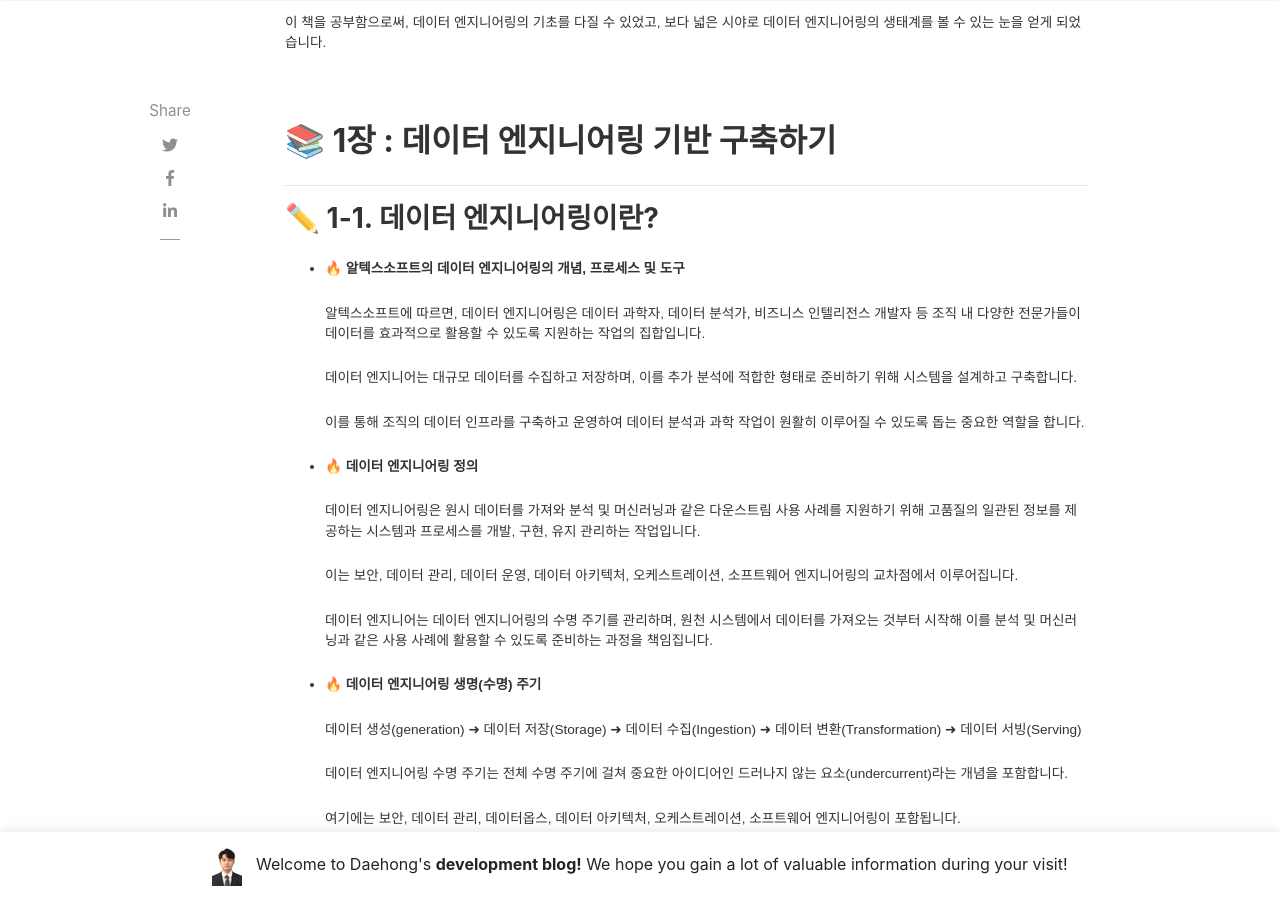
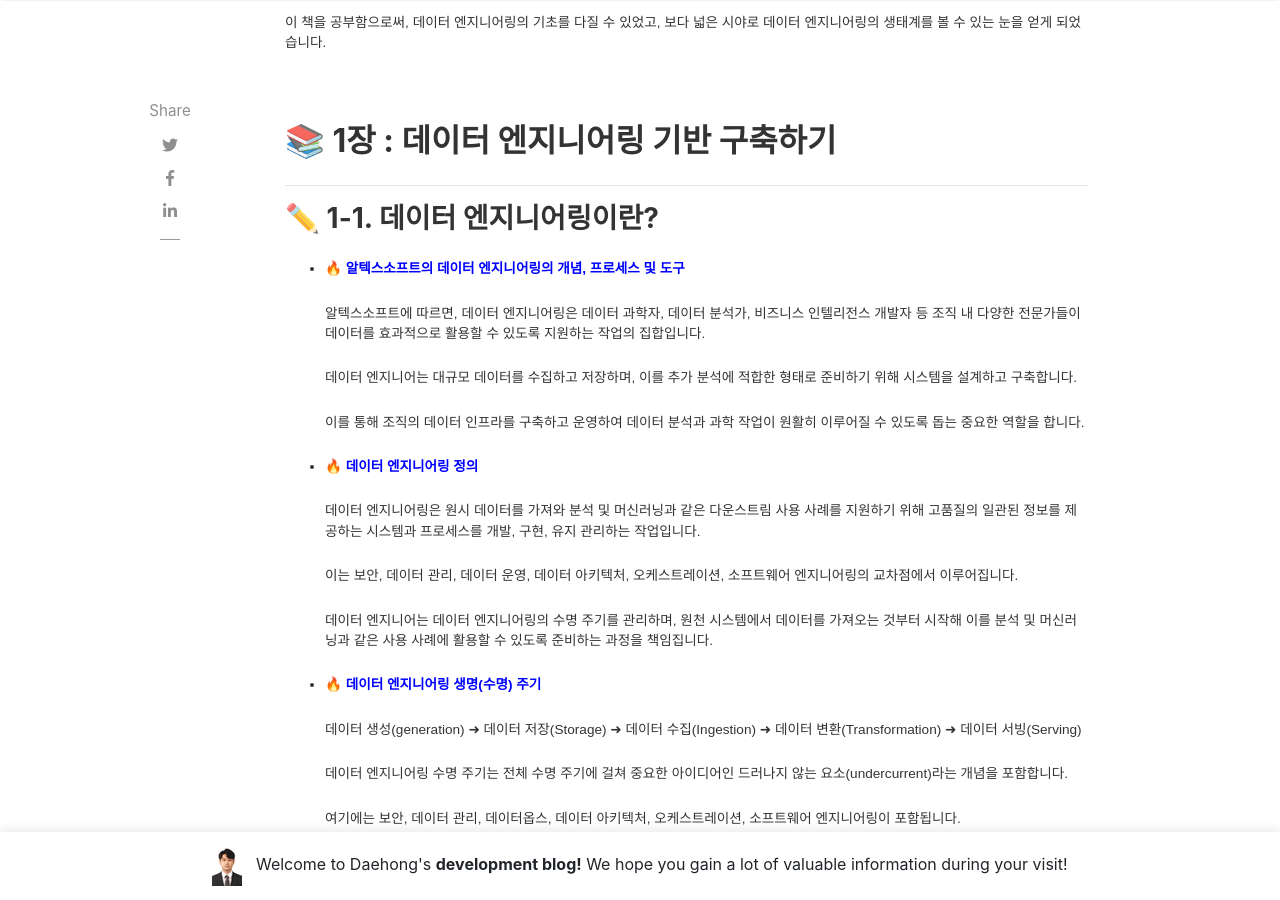
Before and after one commit to JeonDaehong/JeonDaehong.github.io, a Jekyll site: the page built from _posts/2025-01-07-robust-data-engineering.md, in a window 1280 px wide and 900 px high, scrolled down 1154 px. Built offline with Jekyll 4.4.1, drawn with Linux system fonts in a browser that asks for light colours; nearby versions of some CDN libraries; comment, search, counter and statistics services are not loaded.

Commit message:
Study Robust Data Engineering Book

```diff
--- a/_posts/2025-01-07-robust-data-engineering.md
+++ b/_posts/2025-01-07-robust-data-engineering.md
@@ -21,7 +21,7 @@ rating: 5
 
 ### ✏️ 1-1. 데이터 엔지니어링이란?
 
-- **🔥 알텍스소프트의 데이터 엔지니어링의 개념, 프로세스 및 도구**
+- <span style="color:blue;">**🔥 알텍스소프트의 데이터 엔지니어링의 개념, 프로세스 및 도구**</span>
 
 	알텍스소프트에 따르면, 데이터 엔지니어링은 데이터 과학자, 데이터 분석가, 비즈니스 인텔리전스 개발자 등 조직 내 다양한 전문가들이 데이터를 효과적으로 활용할 수 있도록 지원하는 작업의 집합입니다.
 
@@ -30,7 +30,7 @@ rating: 5
 	이를 통해 조직의 데이터 인프라를 구축하고 운영하여 데이터 분석과 과학 작업이 원활히 이루어질 수 있도록 돕는 중요한 역할을 합니다.
 
 
-- **🔥 데이터 엔지니어링 정의**
+- <span style="color:blue;">**🔥 데이터 엔지니어링 정의**</span>
 
 	데이터 엔지니어링은 원시 데이터를 가져와 분석 및 머신러닝과 같은 다운스트림 사용 사례를 지원하기 위해 고품질의 일관된 정보를 제공하는 시스템과 프로세스를 개발, 구현, 유지 관리하는 작업입니다.
 
@@ -39,7 +39,7 @@ rating: 5
 	데이터 엔지니어는 데이터 엔지니어링의 수명 주기를 관리하며, 원천 시스템에서 데이터를 가져오는 것부터 시작해 이를 분석 및 머신러닝과 같은 사용 사례에 활용할 수 있도록 준비하는 과정을 책임집니다.
 
 
-- **🔥 데이터 엔지니어링 생명(수명) 주기**
+- <span style="color:blue;">**🔥 데이터 엔지니어링 생명(수명) 주기**</span>
 
 	데이터 생성(generation) ➜ 데이터 저장(Storage) ➜ 데이터 수집(Ingestion) ➜ 데이터 변환(Transformation) ➜ 데이터 서빙(Serving)
 
@@ -48,7 +48,7 @@ rating: 5
 	여기에는 보안, 데이터 관리, 데이터옵스, 데이터 아키텍처, 오케스트레이션, 소프트웨어 엔지니어링이 포함됩니다.
 
 
-- **🔥 데이터 엔지니어의 진화**
+- <span style="color:blue;">**🔥 데이터 엔지니어의 진화**</span>
 
 	데이터 엔지니어링의 역사는 1980년대 데이터 웨어하우스 개념의 형성으로 시작되었습니다. 이 시기에는 IBM의 관계형 데이터베이스와 SQL의 개발, 그리고 오라클에 의한 대중화가 이뤄졌으며, 빌 인먼과 랄프 킴벌은 데이터 모델링 기법과 접근 방식을 발전시켰습니다. 데이터 웨어하우스는 대량의 데이터를 처리하고 확장성 있는 분석 환경을 제공하기 위해 다중 병렬 처리(MPP) 데이터베이스를 도입하며 BI 엔지니어와 ETL 개발자 같은 역할의 중요성을 부각시켰습니다.
 
```
